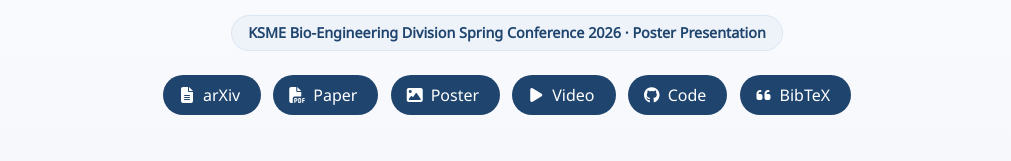
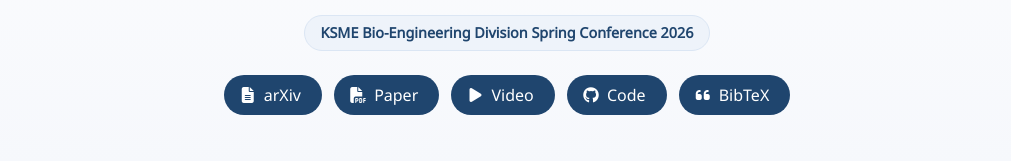
Before and after one commit to hyeonna-choi/dure-agent, a plain HTML site: page docs/index.html in a window 1280 px wide. Shown: the part 345-506 px from the top of the page, without its empty margins (133-1144 px from the left). Drawn offline with nearby package versions, Linux system fonts and the light colour scheme; a web font is replaced by a local one.

Commit message:
Remove remaining poster references (link button, badge text, README, poster.pdf)
Co-Authored-By: Claude Opus 5.5 <noreply@anthropic.com>

```diff
--- a/docs/index.html
+++ b/docs/index.html
@@ -43,7 +43,7 @@
           <div class="corresp"><sup>&dagger;</sup>Corresponding authors</div>
 
           <div class="conf-badge">
-            KSME Bio-Engineering Division Spring Conference 2026 &middot; Poster Presentation
+            KSME Bio-Engineering Division Spring Conference 2026
           </div>
 
           <div class="publication-links">
@@ -55,11 +55,6 @@
             <span class="link-block">
               <a href="paper.pdf" class="external-link button is-normal is-rounded is-dark">
                 <span class="icon"><i class="fas fa-file-pdf"></i></span><span>Paper</span>
-              </a>
-            </span>
-            <span class="link-block">
-              <a href="poster.pdf" class="external-link button is-normal is-rounded is-dark">
-                <span class="icon"><i class="fas fa-image"></i></span><span>Poster</span>
               </a>
             </span>
             <span class="link-block">
```
Also changed, not shown: 2 other files.
